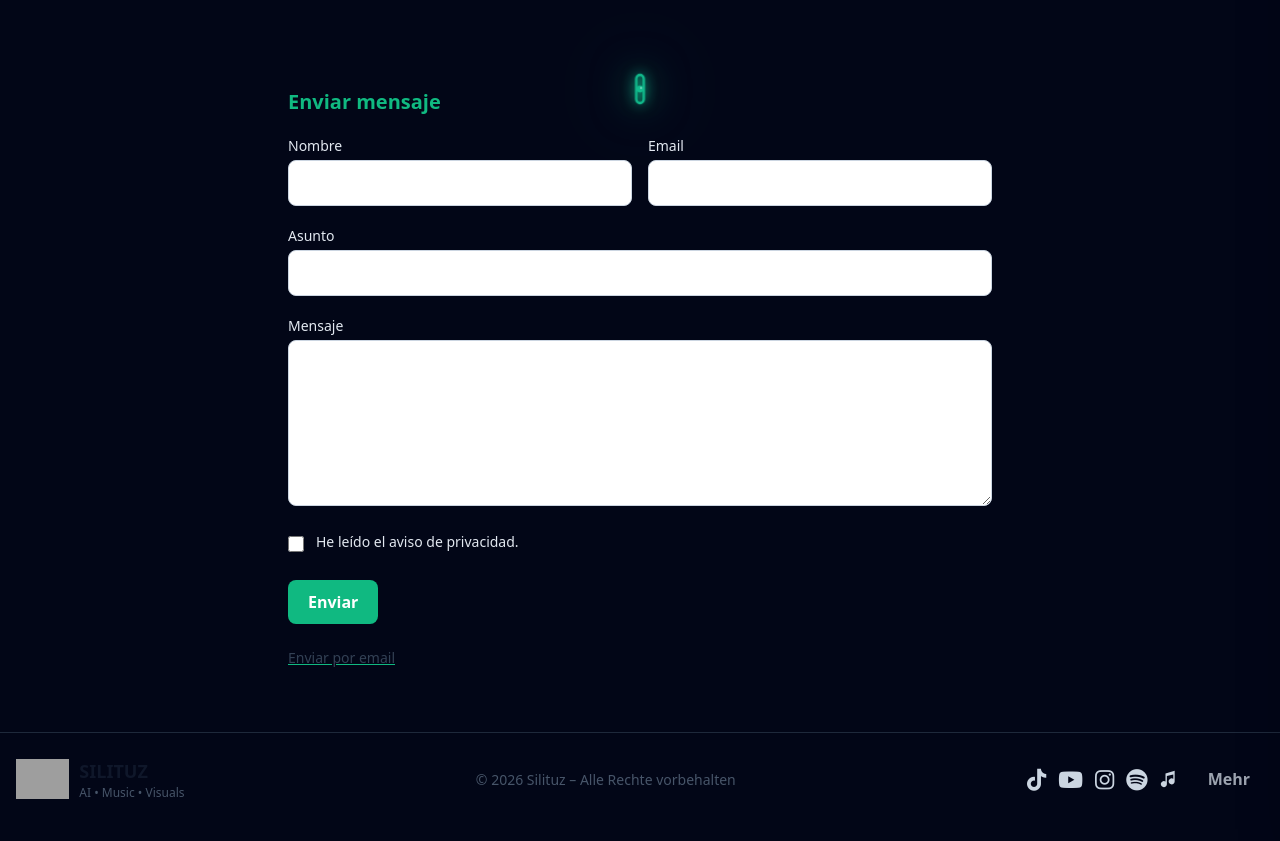
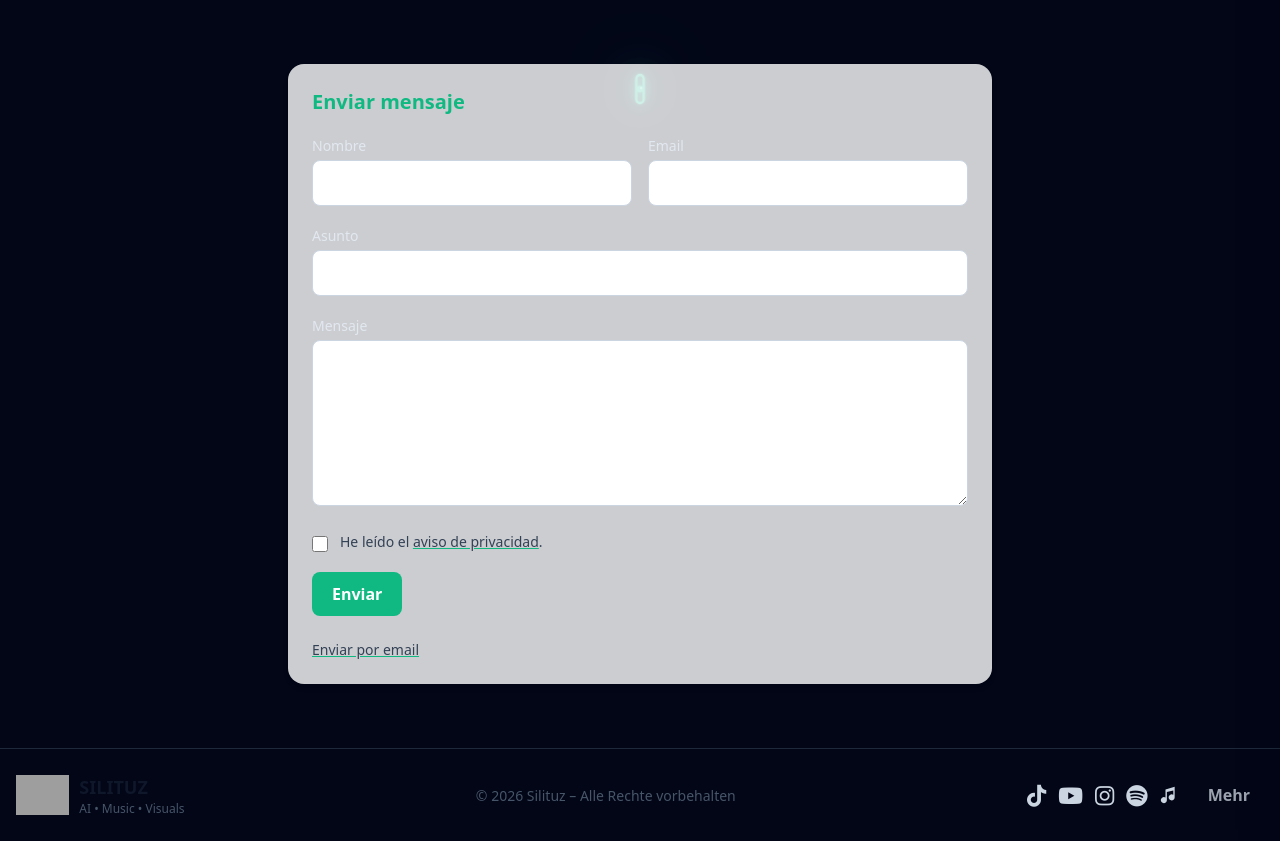
Before and after one commit to Silituz/silituz-website, a Jekyll site: the page built from es/contact.html, in a window 1280 px wide and 1202 px high. Shown: the part 361-1202 px from the top of the window. Built offline with Jekyll 4.4.1, drawn with Linux system fonts in a browser that asks for light colours; nearby versions of some CDN libraries; grey boxes are pictures that could not be loaded.

Commit message:
Make Latino Spanish contact page self-contained

```diff
--- a/es/contact.html
+++ b/es/contact.html
@@ -3,19 +3,76 @@
 title: "Contacto"
 lang: es-MX
 permalink: /es/contact/
-
-hero_title: "Contacto"
-hero_sub: "Para consultas generales, usa el formulario o envía un email."
-hero_img_alt: "Contacto"
-
-form_title: "Enviar mensaje"
-label_name: "Nombre"
-label_email: "Email"
-label_subject: "Asunto"
-label_message: "Mensaje"
-label_privacy: "He leído el [aviso de privacidad](/datenschutz.html)."
-btn_send: "Enviar"
-btn_mailto: "Enviar por email"
 ---
 
-{% include contact_shared.html %}
+<section class="relative h-64">
+  <img src="/assets/images/contact-head.svg" alt="Contacto" class="absolute inset-0 w-full h-full object-cover" />
+  <div class="absolute inset-0 flex items-center justify-center">
+    <div class="max-w-xl bg-white/70 dark:bg-gray-900/60 backdrop-blur-sm rounded-2xl p-4 sm:p-6 shadow-md text-center">
+      <h1 class="text-3xl md:text-4xl font-extrabold text-emerald-500">Contacto</h1>
+      <p class="mt-2 text-base md:text-lg text-slate-700 dark:text-slate-300 opacity-90">Para consultas generales, usa el formulario o envía un email.</p>
+    </div>
+  </div>
+</section>
+
+<main class="py-16">
+  <div class="max-w-3xl mx-auto px-4 sm:px-6 lg:px-8">
+    <section class="rounded-2xl bg-white/80 dark:bg-slate-800/80 p-6 shadow-md">
+      <h2 class="text-xl font-bold mb-4">Enviar mensaje</h2>
+      <form id="contactFormEs" action="https://formspree.io/f/mqaygong" method="POST" class="space-y-5">
+        <input type="hidden" name="_next" value="/es/success/">
+        <input type="hidden" name="_subject" value="Contacto desde silituz.de">
+        <input type="text" name="_honeypot" class="hidden" tabindex="-1" autocomplete="off">
+
+        <div class="grid sm:grid-cols-2 gap-4">
+          <div>
+            <label for="name" class="block text-sm mb-1">Nombre</label>
+            <input id="name" name="name" type="text" required autocomplete="name" class="w-full rounded-lg border border-slate-300 px-4 py-2.5 outline-none focus:border-emerald-500 focus:ring-emerald-500" />
+          </div>
+          <div>
+            <label for="email" class="block text-sm mb-1">Email</label>
+            <input id="email" name="email" type="email" required inputmode="email" autocomplete="email" class="w-full rounded-lg border border-slate-300 px-4 py-2.5 outline-none focus:border-emerald-500 focus:ring-emerald-500" />
+          </div>
+        </div>
+
+        <div>
+          <label for="subject" class="block text-sm mb-1">Asunto</label>
+          <input id="subject" name="subject" type="text" required class="w-full rounded-lg border border-slate-300 px-4 py-2.5 outline-none focus:border-emerald-500 focus:ring-emerald-500" />
+        </div>
+
+        <div>
+          <label for="message" class="block text-sm mb-1">Mensaje</label>
+          <textarea id="message" name="message" rows="6" required class="w-full rounded-lg border border-slate-300 px-4 py-2.5 outline-none focus:border-emerald-500 focus:ring-emerald-500"></textarea>
+        </div>
+
+        <div class="flex items-start gap-3">
+          <input id="privacy" name="privacy" type="checkbox" required class="mt-1 h-4 w-4 rounded border-slate-300 text-emerald-600 focus:ring-emerald-600" />
+          <label for="privacy" class="text-sm text-slate-700 dark:text-slate-300">He leído el <a class="underline decoration-emerald-500" href="/datenschutz/">aviso de privacidad</a>.</label>
+        </div>
+
+        <button type="submit" class="inline-flex items-center gap-2 rounded-lg bg-emerald-500 px-5 py-2.5 text-white font-semibold hover:bg-emerald-600 focus:outline-none focus:ring-2 focus:ring-emerald-500">Enviar</button>
+      </form>
+
+      <script>
+      (function(){
+        var form = document.getElementById('contactFormEs');
+        if(!form) return;
+        form.addEventListener('submit', async function(e){
+          e.preventDefault();
+          try{
+            var resp = await fetch(form.action, { method:'POST', body:new FormData(form), headers:{ 'Accept':'application/json' } });
+            if(resp.ok) window.location.href = '/es/success/';
+            else alert('No se pudo enviar. Inténtalo de nuevo más tarde.');
+          }catch(err){
+            alert('Error de red al enviar. Inténtalo de nuevo más tarde.');
+          }
+        });
+      })();
+      </script>
+
+      <div class="mt-6 text-sm text-slate-700 dark:text-slate-300">
+        <a class="underline decoration-emerald-500 hover:text-emerald-700" href="mailto:kontakt@silituz.de">Enviar por email</a>
+      </div>
+    </section>
+  </div>
+</main>
```
